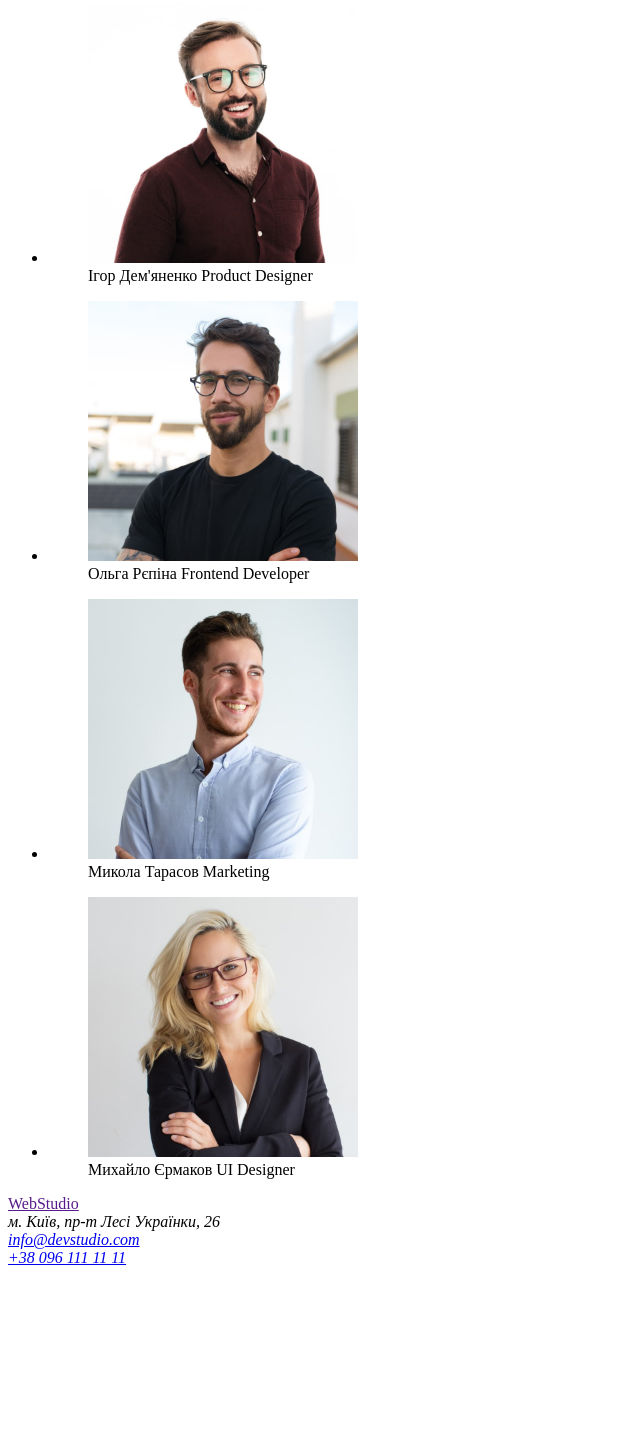
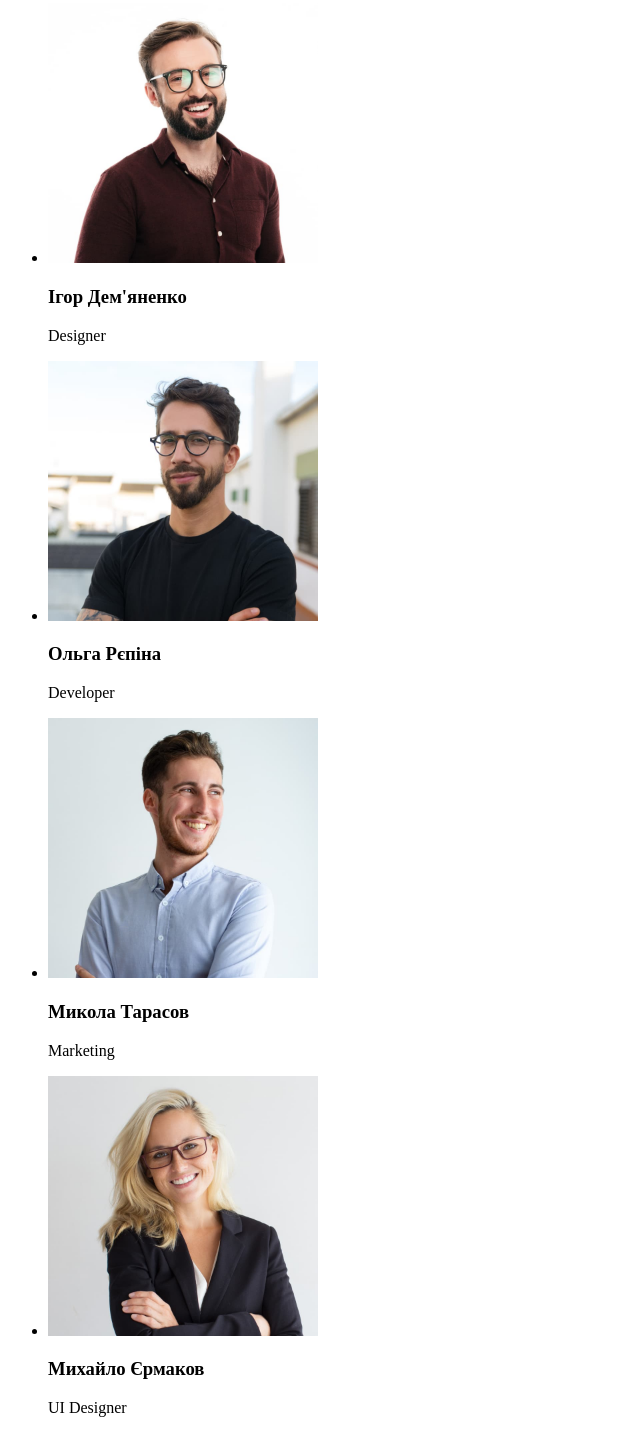
Before and after one commit to Volodya460/goit-markup-hw-01, a plain HTML site: page index.html in a window 1280 px wide. Shown: the part 1618-3048 px from the top of the page, without its empty margins (0-640 px from the left). Before the commit the page ends 2893 px from the top, so only its background shows below. Drawn offline with Linux system fonts and the light colour scheme.

Commit message:
доопрацювання

```diff
--- a/index.html
+++ b/index.html
@@ -83,33 +83,33 @@
         <h2>Наша команда</h2>
         <ul>
             <li>
-                <figure>
+
                     <img src="images/img6.jpg" alt="man" width="270">
-                    <figcaption>Ігор Дем'яненко
-                    Product Designer</figcaption>
-                </figure>
-            </li>
-            <li>
-                <figure>
-                    <img src="images/img5.jpg" alt="woman" width="270">
-                    <figcaption>Ольга Рєпіна
-                        Frontend Developer</figcaption>
-                </figure>
+                     <h3>Ігор Дем'яненко </h3>
+                      <p>Designer</p>
 
             </li>
             <li>
-                <figure>
-                    <img src="images/img3.jpg" alt="man" width="270">
-                    <figcaption>Микола Тарасов
-                        Marketing</figcaption>
-                </figure>
+
+                    <img src="images/img5.jpg" alt="woman" width="270">
+                     <h3>Ольга Рєпіна</h3>
+                        <p>Developer</p>
+
+
             </li>
             <li>
-                <figure>
+
+                    <img src="images/img3.jpg" alt="man" width="270">
+                       <h3>Микола Тарасов</h3>
+                        <p>Marketing</p>
+
+            </li>
+            <li>
+
                     <img src="images/img4.jpg" alt="man" width="270">
-                    <figcaption>Михайло Єрмаков
-                        UI Designer</figcaption>
-                </figure>
+                      <h3>Михайло Єрмаков</h3>
+                        <p>UI Designer</p>
+
             </li>
         </ul>
 
```
